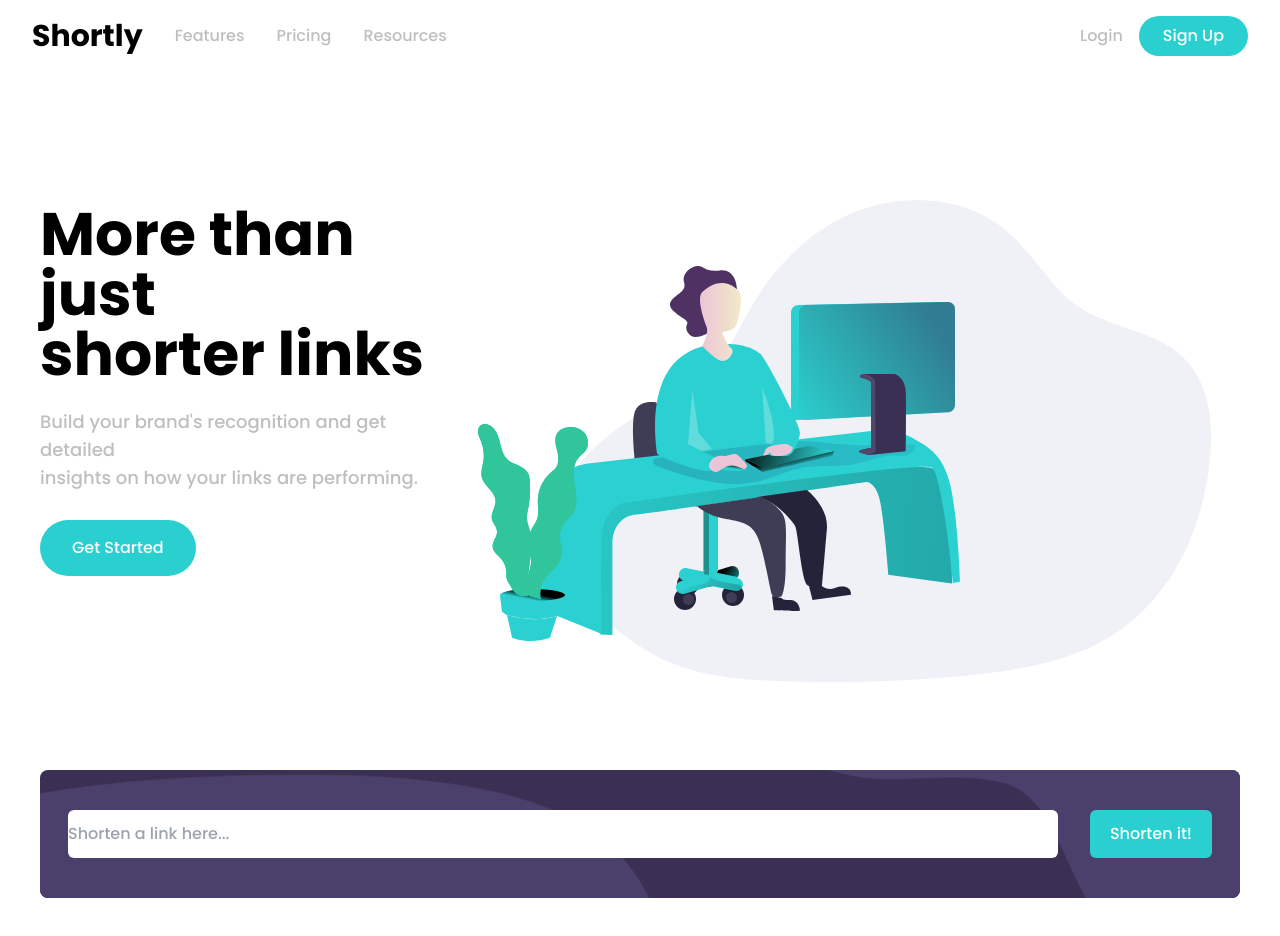
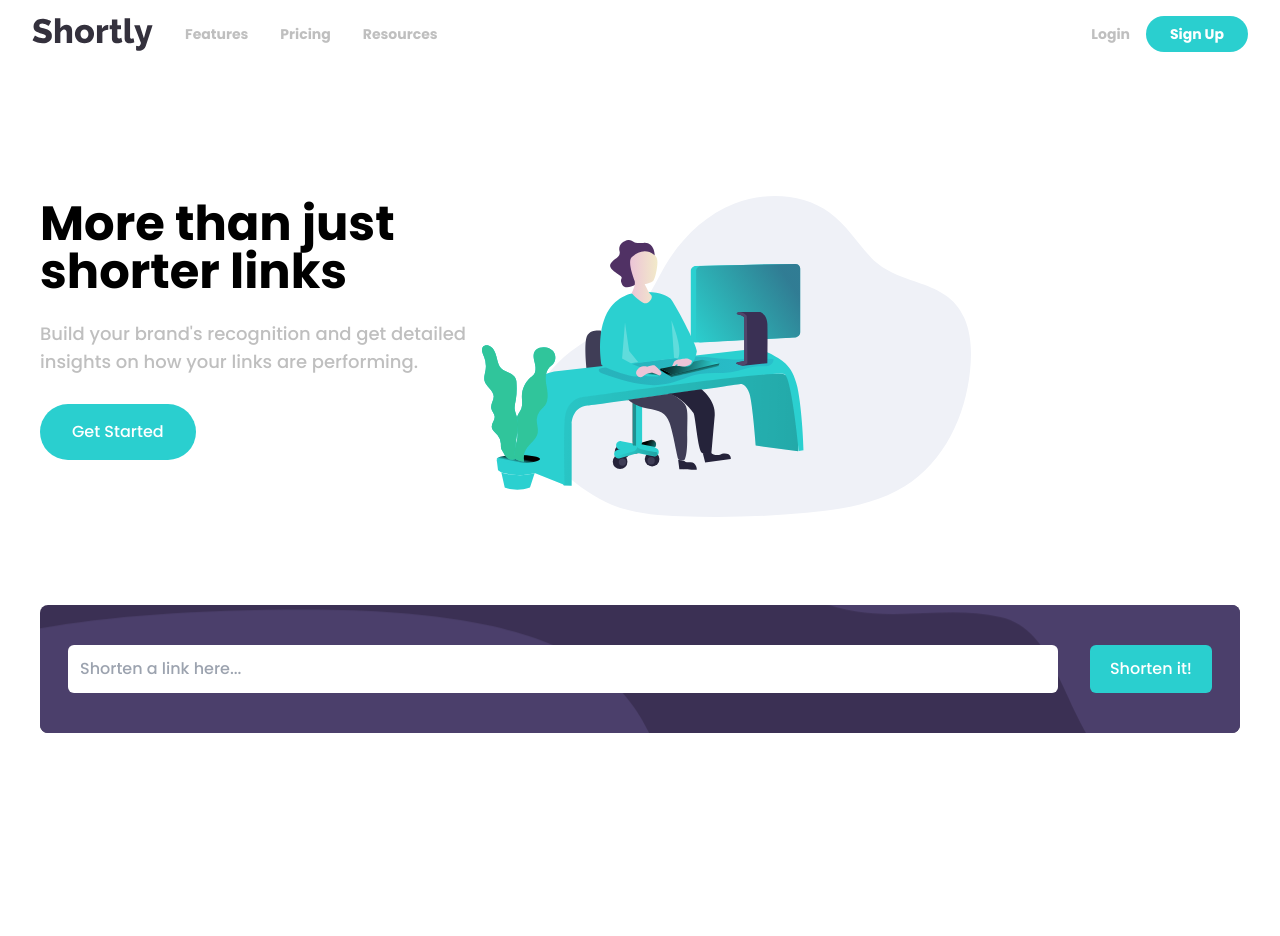
Before and after one commit to dnirns/fe-mentor-todo-app, a React (Create React App) app: page / in a window 1280 px wide. After the commit the page ends 800 px from the top, so only its background shows below. Built offline with nearby package versions, Linux system fonts and the light colour scheme.

Commit message:
add orig & short urls to array of objects and map to create results components

```diff
--- /dev/null
+++ b/src/components/Header.js
@@ -0,0 +1,32 @@
+import React from 'react'
+import workingIllustration from '../assets/images/illustration-working.svg'
+
+const Header = () => {
+  return (
+    <div className='md:my-20 flex flex-col-reverse md:flex-row '>
+      <div className='flex-col'>
+        <p className='text-5xl py-3 font-bold '>
+          More than just <br />
+          shorter links
+        </p>
+        <p className='text-lg text-neutral-gray py-3'>
+          Build your brand's recognition and get detailed <br />
+          insights on how your links are performing.
+        </p>
+        <button className='sm:text-base text-xl px-8 sm:py-4 py-6 text-white md:my-4 my-8 bg-primary-cyan rounded-full hover:opacity-90'>
+          Get Started
+        </button>
+      </div>
+
+      <div className='md:ml-4  my-8 sm:my-2'>
+        <img
+          className='md:w-8/12 w-full'
+          src={workingIllustration}
+          alt='person working at computer'
+        />
+      </div>
+    </div>
+  )
+}
+
+export default Header
--- a/src/components/Home.js
+++ b/src/components/Home.js
@@ -1,31 +1,49 @@
-import React from 'react'
+import React, { useState } from 'react'
+import { shorten } from '../api/shorten'
 import Search from './Search'
-import workingIllustration from '../assets/images/illustration-working.svg'
+import Header from './Header'
+import Result from './Result'
 
 const Home = () => {
+  const [searching, setSearching] = useState(false)
+
+  const [currentUrl, setCurrentUrl] = useState('')
+
+  const [urls, setUrls] = useState([])
+
+  const handleSetUrl = (e) => {
+    setCurrentUrl(e.target.value)
+  }
+
+  const shortenApi = async () => {
+    setSearching(true)
+
+    try {
+      const res = await shorten(currentUrl)
+      setSearching(false)
+      setUrls([
+        ...urls,
+        { original: currentUrl, short: res.data.result.short_link },
+      ])
+      setCurrentUrl('')
+    } catch (err) {
+      console.log(err)
+    }
+  }
+
   return (
-    <div className='text-black text-4xl py-10 text-center md:text-left'>
-      <div className='my-20 flex flex-col md:flex-row '>
-        <div className='flex-col'>
-          <p className='text-6xl py-3 font-bold '>
-            More than just <br />
-            shorter links
-          </p>
-          <p className='text-lg text-neutral-gray py-3'>
-            Build your brand's recognition and get detailed <br />
-            insights on how your links are performing.
-          </p>
-          <button className='sm:text-base text-xl px-8 sm:py-4 py-6 text-white md:my-4 my-8 bg-primary-cyan rounded-full hover:opacity-90'>
-            Get Started
-          </button>
-        </div>
+    <div className='text-black py-10 text-center md:text-left'>
+      <Header />
+      <Search
+        shortenUrl={shortenApi}
+        setCurrentUrl={handleSetUrl}
+        currentUrl={currentUrl}
+        searching={searching}
+      />
 
-        <div className='md:ml-4 ml-8 md:w-8/12 w-full my-8 sm:my-2'>
-          <img src={workingIllustration} alt='person working at computer' />
-        </div>
-      </div>
-
-      <Search />
+      {urls.map((url) => {
+        return <Result originalUrl={url.original} shortUrl={url.short} />
+      })}
     </div>
   )
 }
--- a/src/components/Nav.js
+++ b/src/components/Nav.js
@@ -1,4 +1,5 @@
 import React, { useState } from 'react'
+import logo from '../assets/images/logo.svg'
 
 const Nav = () => {
   const [hidden, setHidden] = useState(true)
@@ -14,10 +15,10 @@ const Nav = () => {
   }
 
   return (
-    <nav className='container flex w-full flex-wrap items-center py-4 px-8 mx-auto'>
-      <p className='text-3xl font-bold pr-4'>Shortly</p>
+    <nav className='container flex w-full flex-wrap items-center py-4 px-8 mx-auto font-bold text-sm'>
+      <img className='mr-4' src={logo} alt='shortly logo' />
 
-      <div className='flex flex-1 w-100 justify-end md:hidden'>
+      <div className=' flex flex-1 w-100 justify-end md:hidden'>
         <button id='hamburger' onClick={handleHamburger}>
           <img
             alt='icon'
@@ -29,7 +30,7 @@ const Nav = () => {
         </button>
       </div>
       <div
-        className={`${toggle} md:flex text-neutral-gray w-full md:w-auto text-right text-bold mt-5 md:mt-0`}
+        className={`${toggle} md:flex text-neutral-gray w-full md:w-auto text-right  mt-5 md:mt-0`}
       >
         <a
           href='/'
--- /dev/null
+++ b/src/components/Result.js
@@ -0,0 +1,17 @@
+import React from 'react'
+
+const Result = ({ originalUrl, shortUrl }) => {
+  return (
+    <div className='p-4 my-6 bg-gray-50 flex justify-between'>
+      <p className='text-base'>{originalUrl}</p>
+      <div className='flex items-center'>
+        <p className='text-primary-cyan text-base px-4'>{shortUrl}</p>
+        <button className='text-sm bg-primary-cyan text-white px-6 py-2 rounded'>
+          Copy
+        </button>
+      </div>
+    </div>
+  )
+}
+
+export default Result
--- a/src/components/Search.js
+++ b/src/components/Search.js
@@ -1,47 +1,47 @@
-import React, { useState } from 'react'
-import { shorten } from '../api/shorten'
+import React from 'react'
+// import { shorten } from '../api/shorten'
 
-const Search = () => {
-  const [url, setUrl] = useState('')
-  const [shortenedUrl, setShortenedUrl] = useState(null)
-  const [searching, setSearching] = useState(false)
+const Search = ({ shortenUrl, currentUrl, setCurrentUrl }) => {
+  // const [url, setUrl] = useState('')
+  // const [shortenedUrl, setShortenedUrl] = useState(null)
+  // const [searching, setSearching] = useState(false)
 
-  const shortenApi = async () => {
-    setSearching(true)
-    setUrl('')
-    try {
-      const res = await shorten(url)
-      setShortenedUrl(res.data.result.short_link)
-      setSearching(false)
-    } catch (err) {
-      console.log(err)
-    }
-  }
+  // const shortenApi = async () => {
+  //   setSearching(true)
+  //   setUrl('')
+  //   try {
+  //     const res = await shorten(url)
+  //     setShortenedUrl(res.data.result.short_link)
+  //     setSearching(false)
+  //   } catch (err) {
+  //     console.log(err)
+  //   }
+  // }
 
   return (
     <div className='container mx-auto'>
       <div className='bg-primary-dark-violet rounded-lg'>
         <div className='flex flex-wrap flex-1 bg-desktop-search-bg bg-cover bg-no-repeat bg-center rounded-lg py-10 px-0 sm:px-3'>
           <input
-            className='rounded-md mx-4 py-3 flex-1 flex w-100 text-base'
-            value={url}
+            className='rounded-md mx-4 py-3 px-3 flex-1 flex w-100 text-base'
+            value={currentUrl}
             placeholder='Shorten a link here...'
-            onChange={(e) => setUrl(e.target.value)}
+            onChange={(e) => setCurrentUrl(e)}
           />
           <button
             className='rounded-md mx-4 mt-6 sm:mt-0 px-5 py-3 bg-primary-cyan text-white text-base hover:opacity-90 flex-1 sm:flex-none'
-            onClick={shortenApi}
+            onClick={shortenUrl}
           >
             Shorten it!
           </button>
         </div>
       </div>
 
-      {searching === true ? (
+      {/* {searching === true ? (
         <div className='loader' />
       ) : (
         <p className='text-2xl'>{shortenedUrl}</p>
-      )}
+      )} */}
     </div>
   )
 }
--- a/src/index.css
+++ b/src/index.css
@@ -3,6 +3,12 @@
 @tailwind base;
 @tailwind components;
 @tailwind utilities;
+
+@layer components {
+  .btn-indigo {
+    @apply py-2 px-4 bg-indigo-500 text-white text-xs rounded-lg shadow-md hover:bg-indigo-700 focus:outline-none focus:ring-2 focus:ring-indigo-400 focus:ring-opacity-75;
+  }
+}
 
 html {
   font-family: 'Poppins', sans-serif;
```
Also changed, not shown: 1 other file (tests, documents, lock files or other folders).
